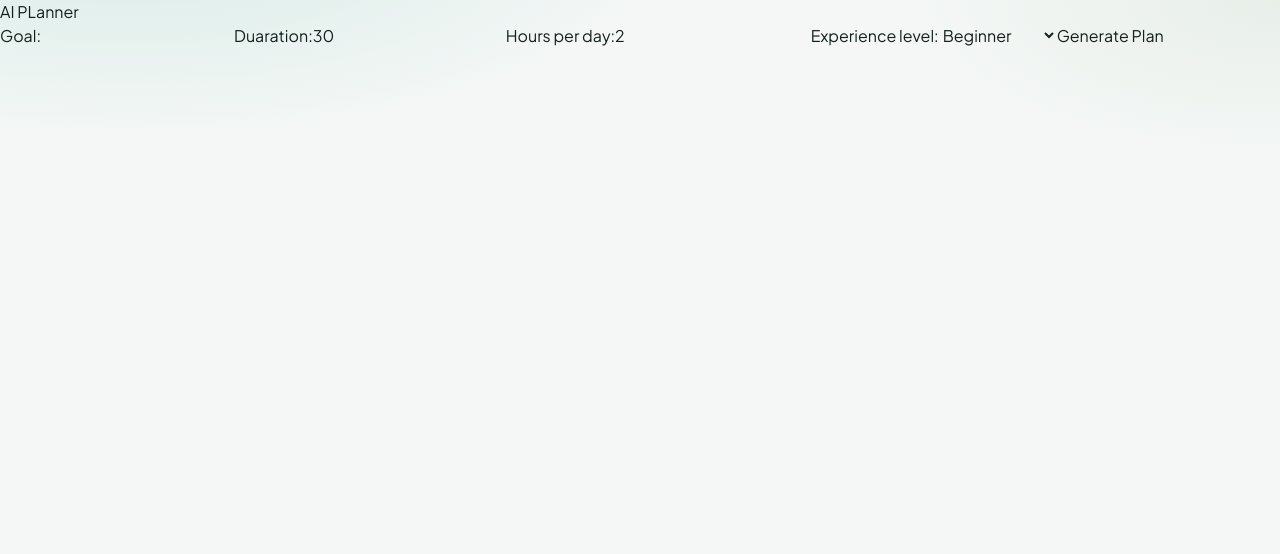
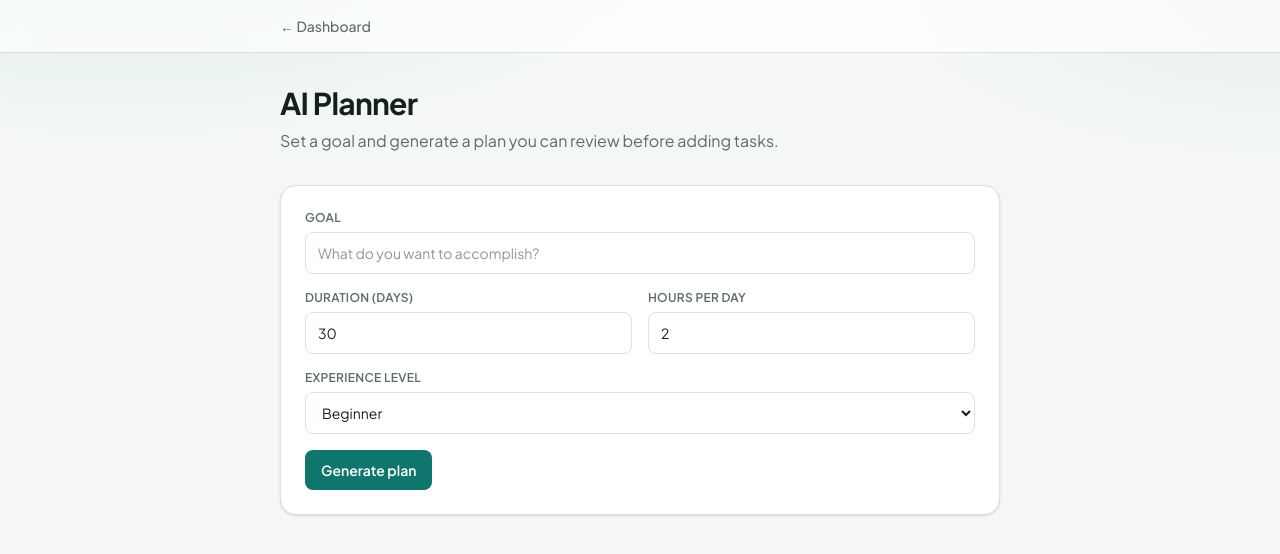
Before and after one commit to isha963/TaskManager, a React (Vite) app in the folder client/: page /ai-planner in a window 1280 px wide. Shown: the top 554 px of the page. Built offline with nearby package versions, Linux system fonts and the light colour scheme; no server answers; sample sign-in values are in the browser's storage.

Commit message:
integrate and style AI planner dashboard flow

```diff
--- a/client/src/pages/AIPlanner.jsx
+++ b/client/src/pages/AIPlanner.jsx
@@ -1,7 +1,14 @@
 
 import { useState } from "react";
+import { Link } from "react-router-dom";
 import { generatePlan } from "../api/aiApi";
-import PlanReview from "../components/PlanReview"
+import PlanReview from "../components/PlanReview";
+
+const fieldClass =
+  "w-full rounded-lg border border-[var(--color-line)] bg-white px-3 py-2.5 text-sm text-[var(--color-ink)] outline-none transition placeholder:text-[var(--color-muted)]/70 focus:border-[var(--color-accent)] focus:ring-2 focus:ring-[var(--color-accent)]/20";
+
+const labelClass =
+  "mb-1.5 block text-xs font-semibold uppercase tracking-wide text-[var(--color-muted)]";
 
 export default function AIPlanner() {
   const [formData, setFormData] = useState({
@@ -9,30 +16,31 @@ export default function AIPlanner() {
     duration: 30,
     hoursPerDay: 2,
     experienceLevel: "Beginner",
-  })
+  });
   const [loading, setLoading] = useState(false);
   const [error, setError] = useState("");
   const [generatedPlan, setGeneratedPlan] = useState(null);
   const [approvalToken, setApprovalToken] = useState(null);
 
+
+
   const handleSubmit = async (e) => {
     e.preventDefault();
-
 
     setError("");
     setApprovalToken(null);
     setGeneratedPlan(null);
 
     try {
-      if ( !Number.isInteger(formData.duration)||formData.duration<=0|| formData.duration >90) {
+      if (
+        !Number.isInteger(formData.duration) ||
+        formData.duration <= 0 ||
+        formData.duration > 90
+      ) {
         setError("Duration must be a whole number between 1 and 90 days");
         return;
       }
-      if (
-
-        formData.hoursPerDay < 1 ||
-        formData.hoursPerDay > 24
-      ) {
+      if (formData.hoursPerDay < 1 || formData.hoursPerDay > 24) {
         setError("Hours per day must be between 1 and 24");
         return;
       }
@@ -52,34 +60,72 @@ export default function AIPlanner() {
           err.response?.data?.message ||
             "Something went wrong. Please try again.",
         );
-
       } else {
         setError(err.message);
       }
     } finally {
       setLoading(false);
+    }
+  };
 
-    }
-  }
   return (
-      <>
-        <h1>AI PLanner</h1>
+    <div className="min-h-screen">
+      <header className="border-b border-line bg-white/70 backdrop-blur-md">
+        <div className="mx-auto flex max-w-3xl items-center justify-between gap-4 px-4 py-4 sm:px-6">
+          <Link
+            to="/dashboard"
+            className="text-sm font-medium text-muted transition hover:text-accent"
+          >
+            ← Dashboard
+          </Link>
+        </div>
+      </header>
 
-        <form onSubmit={handleSubmit}>
-          {error && <p>{error}</p>}
-          <label>
-            Goal:
+      <main className="mx-auto max-w-3xl px-4 py-8 sm:px-6">
+        <div className="mb-8">
+          <h1 className="text-3xl font-bold tracking-tight text-ink">
+            AI Planner
+          </h1>
+          <p className="mt-2 text-muted">
+            Set a goal and generate a plan you can review before adding
+            tasks.
+          </p>
+        </div>
+
+        <div className="rounded-2xl border border-line bg-white p-5 shadow-sm sm:p-6">
+          <form onSubmit={handleSubmit} className="space-y-4">
+            {error && (
+              <div
+                role="alert"
+                className="rounded-lg border border-red-200 bg-red-50 px-4 py-3 text-sm text-red-700"
+              >
+                {error}
+              </div>
+            )}
+
+            <div>
+              <label htmlFor="planner-goal" className={labelClass}>
+                Goal
+              </label>
               <input
+                id="planner-goal"
                 type="text"
+                placeholder="What do you want to accomplish?"
                 value={formData.goal}
                 onChange={(e) =>
                   setFormData((prev) => ({ ...prev, goal: e.target.value }))
                 }
+                className={fieldClass}
               />
+            </div>
+
+            <div className="grid grid-cols-1 gap-4 sm:grid-cols-2">
+              <div>
+                <label htmlFor="planner-duration" className={labelClass}>
+                  Duration (days)
                 </label>
-          <label>
-            Duaration:
                 <input
+                  id="planner-duration"
                   type="number"
                   value={formData.duration}
                   onChange={(e) =>
@@ -88,11 +134,16 @@ export default function AIPlanner() {
                       duration: Number(e.target.value),
                     }))
                   }
+                  className={fieldClass}
                 />
+              </div>
+
+              <div>
+                <label htmlFor="planner-hours" className={labelClass}>
+                  Hours per day
                 </label>
-          <label>
-            Hours per day:
                 <input
+                  id="planner-hours"
                   type="number"
                   value={formData.hoursPerDay}
                   onChange={(e) =>
@@ -101,13 +152,17 @@ export default function AIPlanner() {
                       hoursPerDay: Number(e.target.value),
                     }))
                   }
+                  className={fieldClass}
                 />
+              </div>
+            </div>
+
+            <div>
+              <label htmlFor="planner-experience" className={labelClass}>
+                Experience level
               </label>
-
-          <label>
-            {" "}
-            Experience level:
               <select
+                id="planner-experience"
                 value={formData.experienceLevel}
                 onChange={(e) =>
                   setFormData((prev) => ({
@@ -115,21 +170,30 @@ export default function AIPlanner() {
                     experienceLevel: e.target.value,
                   }))
                 }
+                className={fieldClass}
               >
                 <option value="Beginner">Beginner</option>
                 <option value="Intermediate">Intermediate</option>
                 <option value="Advanced">Advanced</option>
               </select>
-          </label>
+            </div>
 
-          <button type="submit" disabled={loading}>
-            {loading ? "generating..." : "Generate Plan"}
+            <button
+              type="submit"
+              disabled={loading}
+              className="w-full rounded-lg bg-accent px-4 py-2.5 text-sm font-semibold text-white transition hover:bg-accent-hover disabled:cursor-not-allowed disabled:opacity-60 sm:w-auto"
+            >
+              {loading ? "Generating…" : "Generate plan"}
             </button>
           </form>
+        </div>
 
         {generatedPlan && (
+          <div className="mt-8">
             <PlanReview plan={generatedPlan} approvalToken={approvalToken} />
+          </div>
         )}
-      </>
+      </main>
+    </div>
   );
 }
--- a/client/src/pages/Dashboard.jsx
+++ b/client/src/pages/Dashboard.jsx
@@ -118,6 +118,32 @@ export default function Dashboard() {
           ))}
         </section>
 
+        <section className="mb-8 overflow-hidden rounded-2xl border border-line bg-white shadow-sm">
+          <div className="flex flex-col gap-5 p-5 sm:flex-row sm:items-center sm:justify-between sm:p-6">
+            <div className="flex items-start gap-4">
+              <span className="flex h-11 w-11 shrink-0 items-center justify-center rounded-xl bg-accent text-sm font-bold text-white">
+                AI
+              </span>
+              <div>
+                <h2 className="text-lg font-semibold tracking-tight text-ink">
+                  AI Planner
+                </h2>
+                <p className="mt-1 max-w-xl text-sm text-muted">
+                  Describe a goal and get a structured plan you can review
+                  and approve into tasks.
+                </p>
+              </div>
+            </div>
+            <button
+              type="button"
+              onClick={() => navigate("/ai-planner")}
+              className="w-full shrink-0 rounded-lg bg-accent px-4 py-2.5 text-sm font-semibold text-white transition hover:bg-accent-hover sm:w-auto"
+            >
+              Open planner
+            </button>
+          </div>
+        </section>
+
         <div className="grid gap-8 lg:grid-cols-[minmax(0,22rem)_1fr] lg:items-start">
           <aside>
             <CreateTask fetchTasks={fetchTasks} />
```
Also changed, not shown: client/src/components/PlanReview.jsx (+101 -26 lines). Lines whose indentation alone changed are shown as unchanged.
